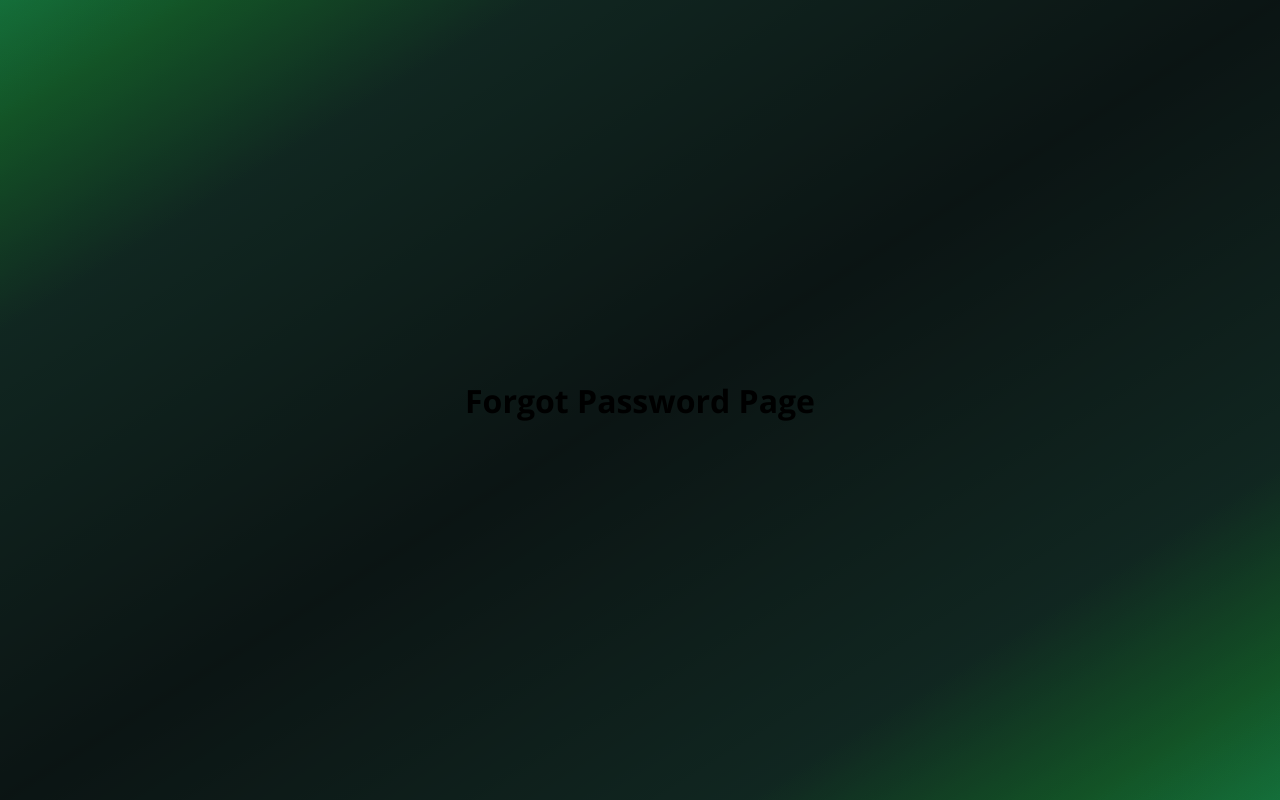
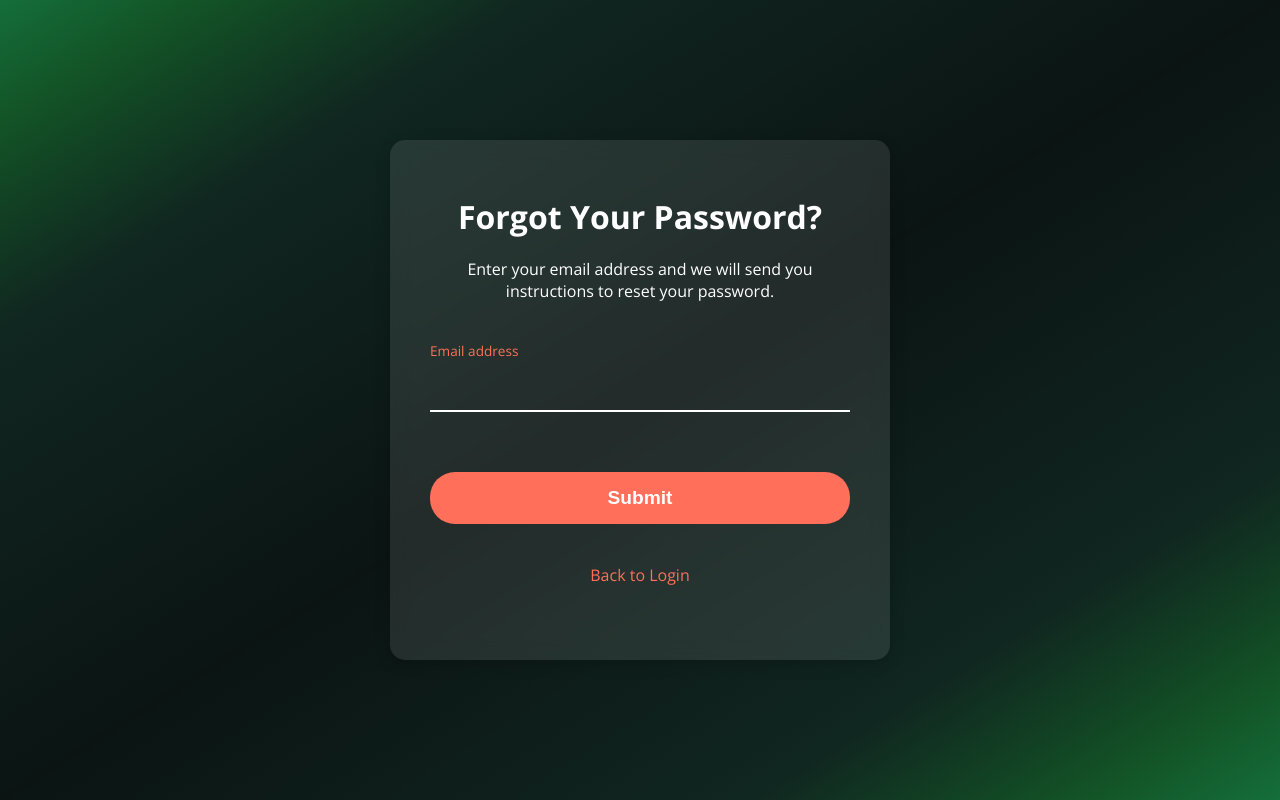
Before and after one commit to hsing127/FoodTruck-Financial-Platform, a React (Create React App) app in the folder FoodTruck Financial React WebApp/: page /forgot-password in a window 1280 px wide. Built offline with nearby package versions, Linux system fonts and the light colour scheme.

Commit message:
Created version 1 of Forgot Password Page - asking for email. It is linked to the Login Page.

```diff
--- a/FoodTruck Financial React WebApp/src/components/ForgotPasswordPage.js
+++ b/FoodTruck Financial React WebApp/src/components/ForgotPasswordPage.js
@@ -1,11 +1,31 @@
 import React from 'react';
+import '../styles/LoginStyles.css';
 
 const ForgotPasswordPage = () => {
-  return (
-    <div>
-      <h1>Forgot Password Page</h1>
-    </div>
-  );
+    return (
+        <div className="forgotPassWord-container">
+            <div className="login-box">
+                <h2 className="forgot">Forgot Your Password?</h2>
+                <div className="code">
+                    <p className="code">
+                    Enter your email address and we will send you instructions to reset your password.
+                    </p>
+                </div>
+                <form>
+                    <div className="input-field2">
+                        <input type="text" id="Email" name="email" required />
+                        <label htmlFor="email">Email address</label>
+                    </div>
+
+
+                    <button type="submit" className="login-btn" href="/forgot-password/code">Submit</button>
+                    <p className="signup-link">
+                        <a href="/login">Back to Login</a>
+                    </p>
+                </form>
+            </div>
+        </div>
+    );
 };
 
 export default ForgotPasswordPage;
--- a/FoodTruck Financial React WebApp/src/styles/LoginStyles.css
+++ b/FoodTruck Financial React WebApp/src/styles/LoginStyles.css
@@ -30,6 +30,20 @@ h2 {
     text-align: center;
 }
 
+.code {
+    color: white;
+    margin-bottom: 50px;
+    text-align: center;
+}
+
+.forgot {
+    color: white;
+    font-size: 2rem;
+    margin-bottom: 20px;
+    text-align: center;
+    margin-top: -20px;
+}
+
 .forgot-password {
     margin-left: 50px;
 }
@@ -41,6 +55,26 @@ h2 {
 
 .forgot-password a:hover {
     text-decoration: underline;
+}
+
+.forgotPassWord-container {
+    backdrop-filter: blur(10px);
+    background-color: rgba(255, 255, 255, 0.1);
+    border-radius: 15px;
+    box-shadow: 0px 4px 15px rgba(0, 0, 0, 0.2);
+    display: flex;
+    justify-content: center;
+    align-items: center;
+    margin: auto;
+    max-width: 500px;
+    min-width: 410px;
+    min-height: 520px;
+    padding: 40px;
+    width: 100%;
+}
+
+.forgotPassWord-box {
+    width: 100%;
 }
 
 .input-field {
```
